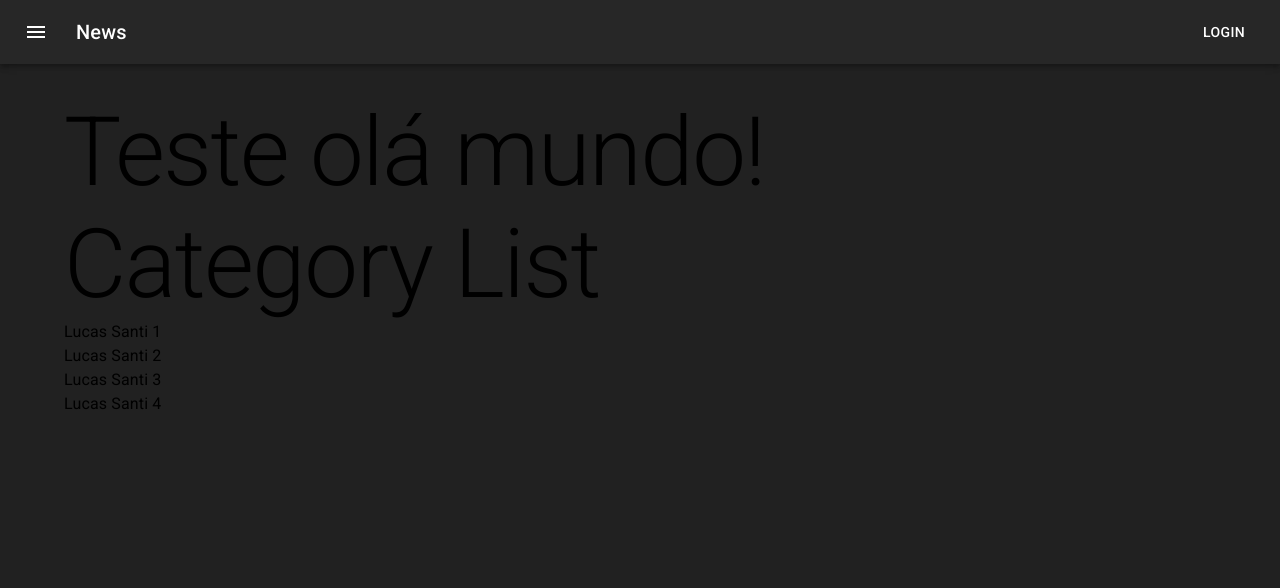
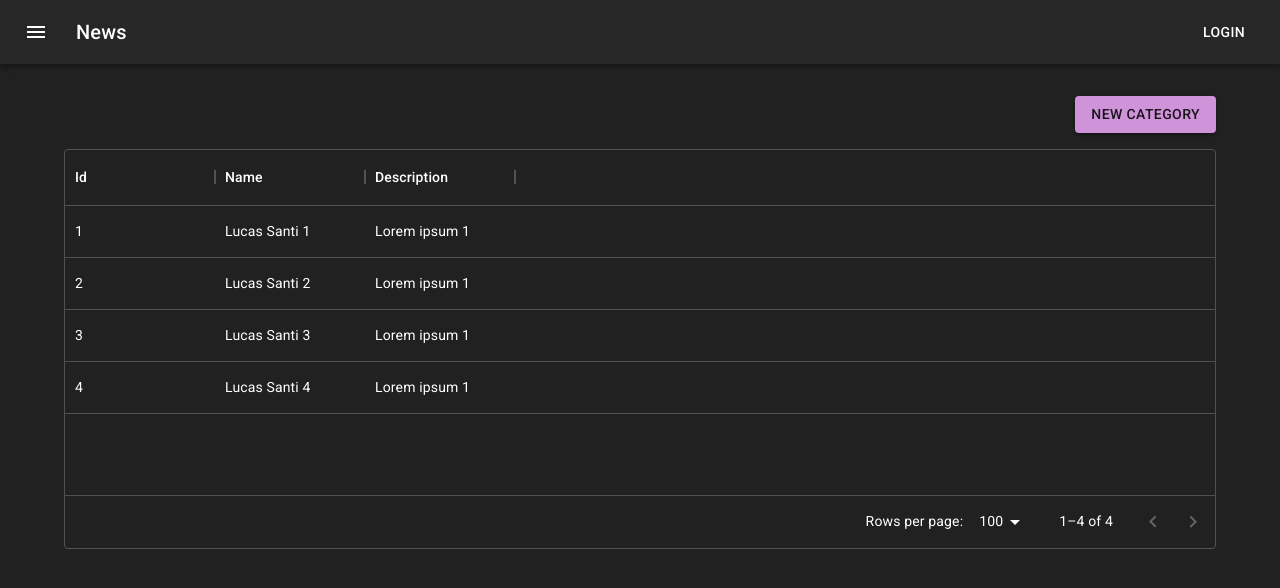
Before and after one commit to idlucassanti/fcycle.react.catalogo, a React (Create React App) app: page / in a window 1280 px wide. Shown: the top 588 px of the page. Built offline with nearby package versions, Linux system fonts and the light colour scheme.

Commit message:
MUI: Criando tabela personalizada com X DATA GRID do Material UI

```diff
--- a/package.json
+++ b/package.json
@@ -7,6 +7,7 @@
     "@emotion/styled": "^11.10.6",
     "@mui/icons-material": "^5.11.9",
     "@mui/material": "^5.11.10",
+    "@mui/x-data-grid": "^5.17.25",
     "@reduxjs/toolkit": "^1.9.3",
     "@testing-library/jest-dom": "^5.16.5",
     "@testing-library/react": "^13.4.0",
--- a/src/App.tsx
+++ b/src/App.tsx
@@ -21,10 +21,6 @@ function App() {
         <Header />
 
         <Layout>
-          <Typography variant="h1" component="h1">
-            Teste olá mundo!
-          </Typography>
-
           <Routes>
             <Route path="/" element={<CategoryList />}/>
             <Route path="/categories" element={<CategoryList />}/>
--- a/src/features/categories/CategoryList.tsx
+++ b/src/features/categories/CategoryList.tsx
@@ -1,26 +1,47 @@
-import { Box, Typography } from "@mui/material";
+import { Box, Button, Typography } from "@mui/material";
+import { Link } from "react-router-dom";
 import { useAppSelector } from "../../app/hooks";
 import { selectCategories } from "./categorySlice";
+import { DataGrid, GridRowsProp, GridColDef } from '@mui/x-data-grid';
+
 
 export function CategoryList() {
 
   const categories = useAppSelector(selectCategories);
 
+  const rows: GridRowsProp = categories.map((category) => ({
+    id: category.id,
+    name: category.name,
+    description: category.description
+  }));
+
+  const columns: GridColDef[] = [
+    { field: 'id', headerName: 'Id', width: 150 },
+    { field: 'name', headerName: 'Name', width: 150 },
+    { field: 'description', headerName: 'Description', width: 150 },
+  ];
 
   return (
-    <Box>
-      <Typography
-        variant="h1"
-        component="h1"
-      >
-        Category List
-      </Typography>
+    <Box maxWidth="lg" sx={{ mt: 4, mb: 4 }} >
+      <Box display="flex" justifyContent="flex-end" >
+        <Button
+          variant="contained"
+          color="secondary"
+          component={Link}
+          to="/categories/create"
+          style={{marginBottom: "1rem"}}
+        >
+          New Category
+        </Button>
+      </Box>
 
-      <Box component="div">
-          {
-            categories.map((category, i) => <Typography key={category.id}>{category.name}</Typography>)
-          }
-        </Box>
+      <Box component="div" style={{ height: 400, width: '100%' }}>
+        <DataGrid
+          rowsPerPageOptions={[2, 10, 20, 50, 100]}
+          rows={rows}
+          columns={columns}
+        />
+      </Box>
     </Box>
   );
 }
```
Also changed, not shown: 1 other file (tests, documents, lock files or other folders).
